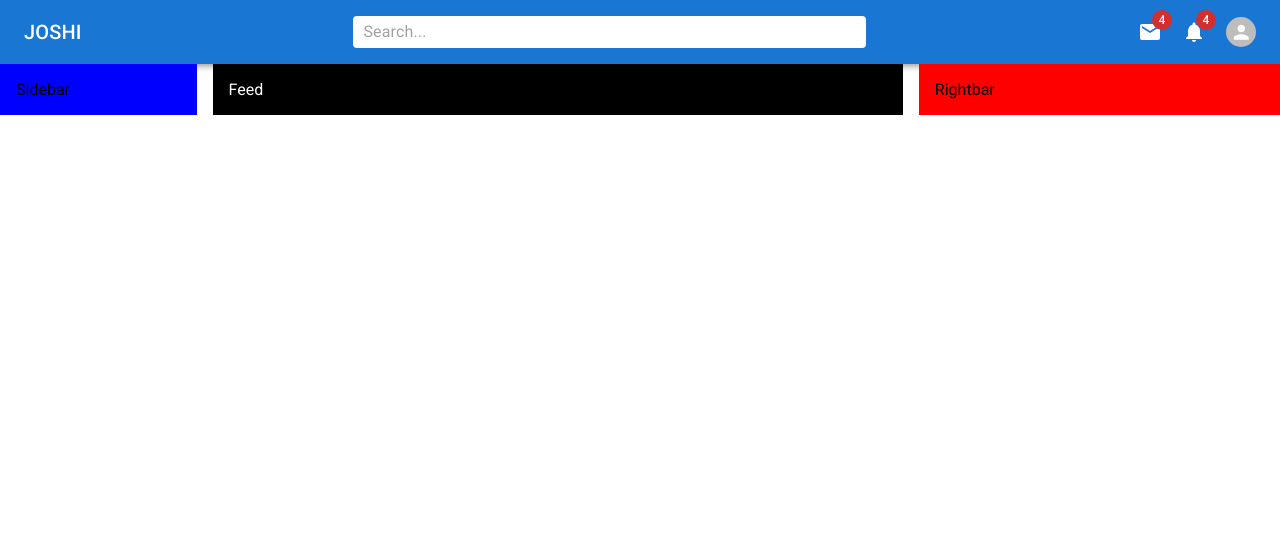
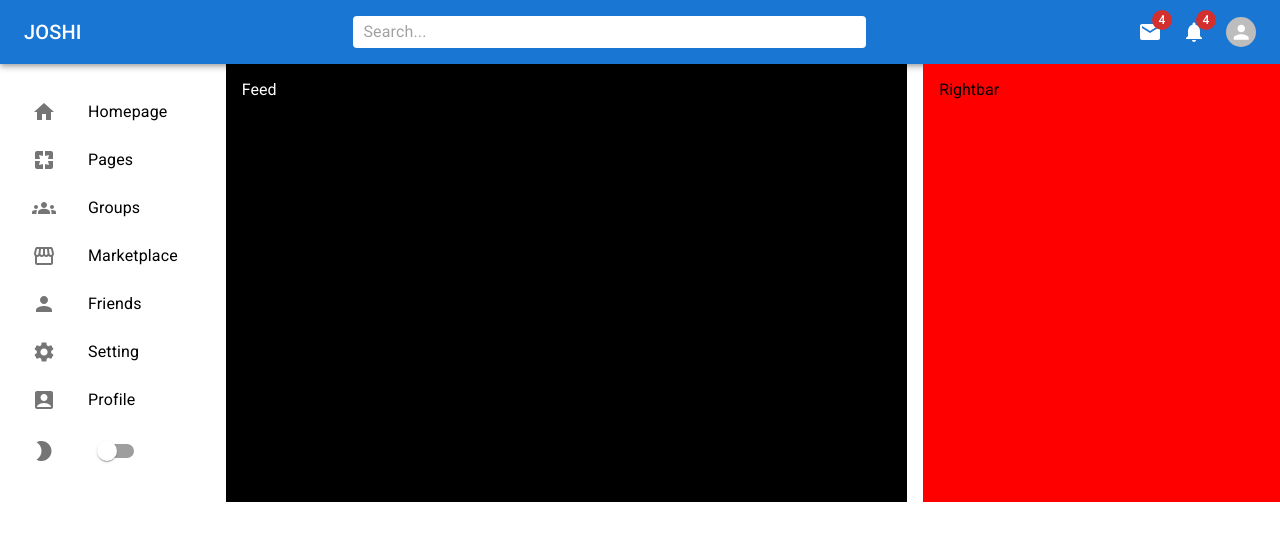
Before and after one commit to JOSHI-owo/Joshugram, a React (Create React App) app: page / in a window 1280 px wide. Shown: the top 540 px of the page. Built offline with nearby package versions, Linux system fonts and the light colour scheme.

Commit message:
sidebar added

```diff
--- a/src/components/Navbar.js
+++ b/src/components/Navbar.js
@@ -45,6 +45,7 @@
   gap: "10px",
   alignItems: "center",
   // justifyContent: "center",
+  marginTop: "5px",
   [theme.breakpoints.up("sm")]: {
     display: "none",
   },
--- a/src/components/Sidebar.js
+++ b/src/components/Sidebar.js
@@ -1,16 +1,95 @@
+import {
+  AccountBox,
+  Groups,
+  Home,
+  ModeNight,
+  Pages,
+  Person,
+  Settings,
+  Storefront,
+} from "@mui/icons-material";
+
+import {
+  List,
+  ListItem,
+  ListItemButton,
+  ListItemIcon,
+  ListItemText,
+  Switch,
+} from "@mui/material";
 import Box from "@mui/material/Box";
 import React from "react";
 
 const Sidebar = () => {
   return (
     <>
-      <Box
-        backgroundColor="blue"
-        flex={1}
-        p={2}
-        sx={{ display: { xs: "none",sm:"block" } }}
-      >
-        Sidebar
+      <Box flex={1} p={2} sx={{ display: { xs: "none", sm: "block" } }}>
+        <List>
+          <ListItem disablePadding>
+            <ListItemButton component="a" href="#home">
+              <ListItemIcon>
+                <Home />
+              </ListItemIcon>
+              <ListItemText primary="Homepage" />
+            </ListItemButton>
+          </ListItem>
+          <ListItem disablePadding>
+            <ListItemButton component="a" href="#home">
+              <ListItemIcon>
+                <Pages />
+              </ListItemIcon>
+              <ListItemText primary="Pages" />
+            </ListItemButton>
+          </ListItem>
+          <ListItem disablePadding>
+            <ListItemButton component="a" href="#home">
+              <ListItemIcon>
+                <Groups />
+              </ListItemIcon>
+              <ListItemText primary="Groups" />
+            </ListItemButton>
+          </ListItem>
+          <ListItem disablePadding>
+            <ListItemButton component="a" href="#home">
+              <ListItemIcon>
+                <Storefront />
+              </ListItemIcon>
+              <ListItemText primary="Marketplace" />
+            </ListItemButton>
+          </ListItem>
+          <ListItem disablePadding>
+            <ListItemButton component="a" href="#home">
+              <ListItemIcon>
+                <Person />
+              </ListItemIcon>
+              <ListItemText primary="Friends" />
+            </ListItemButton>
+          </ListItem>
+          <ListItem disablePadding>
+            <ListItemButton component="a" href="#home">
+              <ListItemIcon>
+                <Settings />
+              </ListItemIcon>
+              <ListItemText primary="Setting" />
+            </ListItemButton>
+          </ListItem>
+          <ListItem disablePadding>
+            <ListItemButton component="a" href="#home">
+              <ListItemIcon>
+                <AccountBox />
+              </ListItemIcon>
+              <ListItemText primary="Profile" />
+            </ListItemButton>
+          </ListItem>
+          <ListItem disablePadding>
+            <ListItemButton component="a" href="#home">
+              <ListItemIcon>
+                <ModeNight />
+              </ListItemIcon>
+              <Switch />
+            </ListItemButton>
+          </ListItem>
+        </List>
       </Box>
     </>
   );
```
